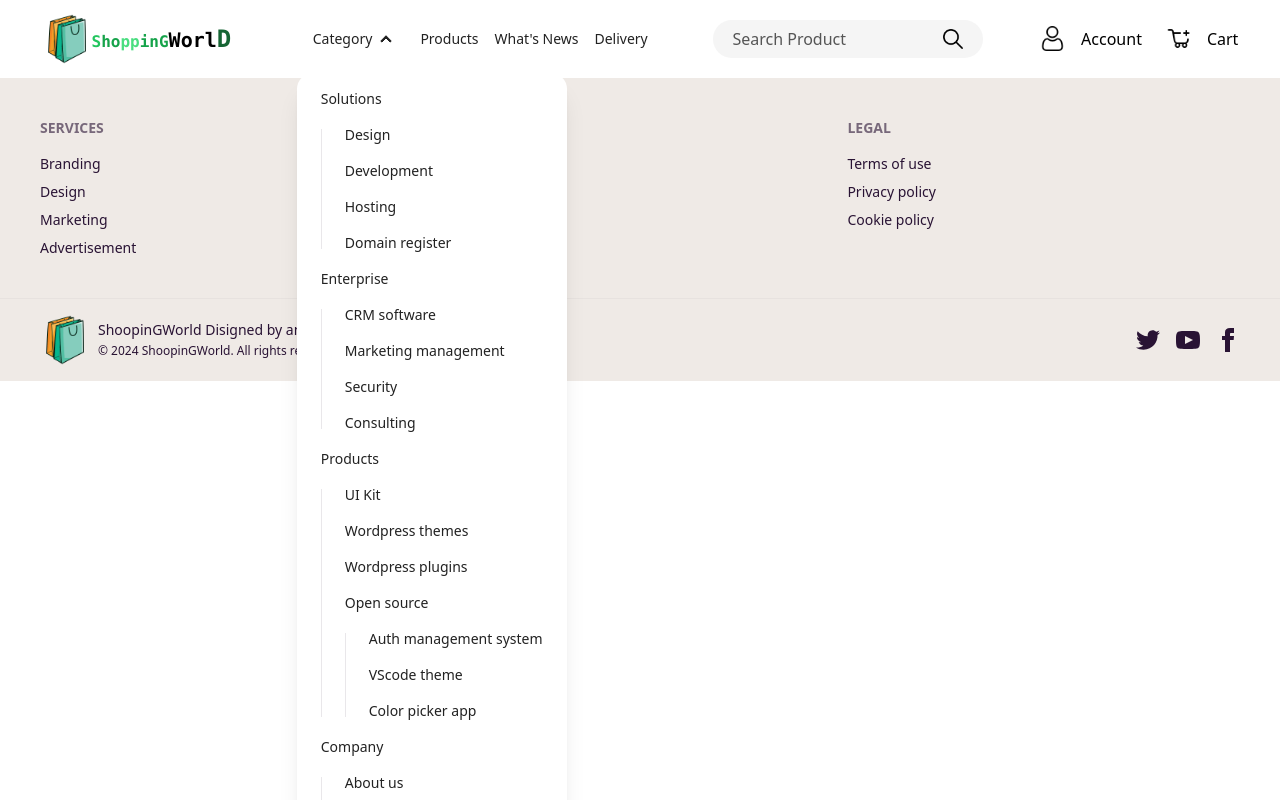
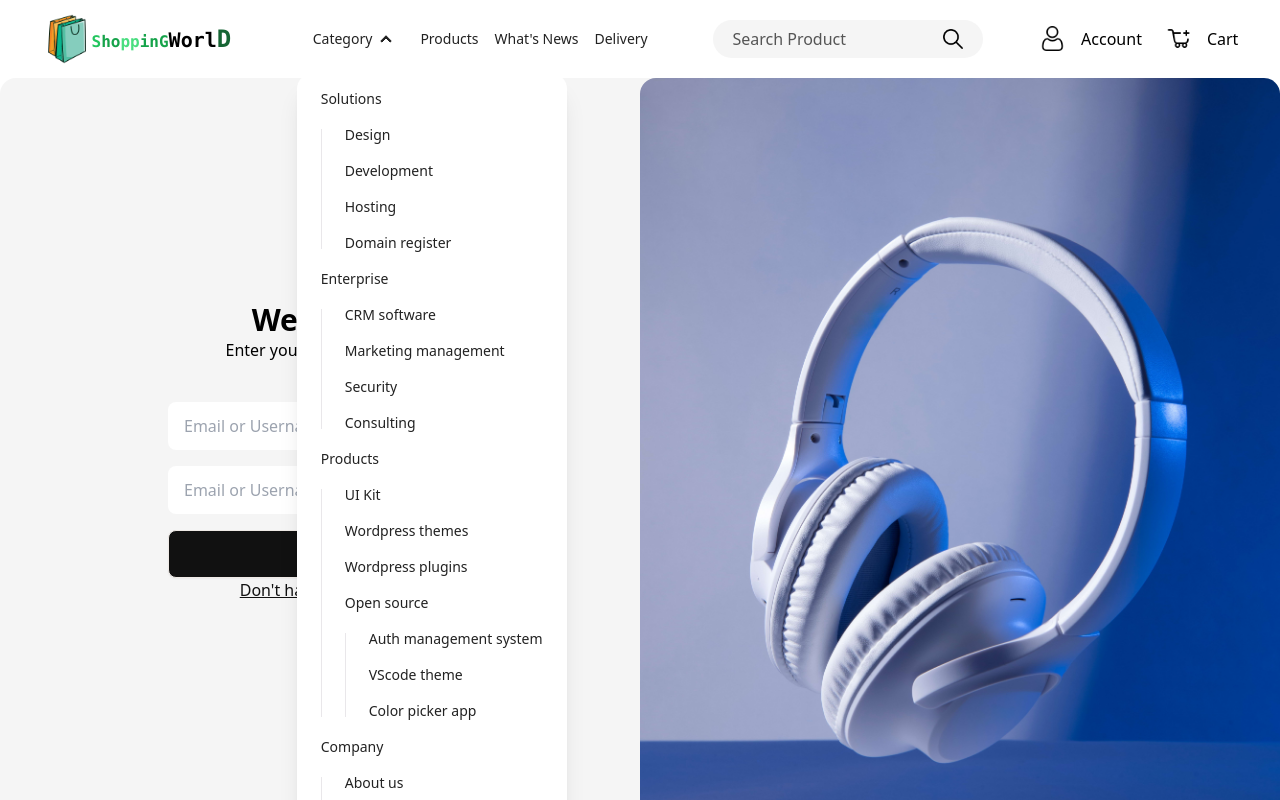
Before and after one commit to amadich/ShoppinGWorld, a React (Vite) app in the folder client/: page /login in a window 1280 px wide. Shown: the top 800 px of the page. Built offline with nearby package versions, Linux system fonts and the light colour scheme.

Commit message:
ShoppingWorld First Push v:0.4

```diff
--- a/client/src/Home.tsx
+++ b/client/src/Home.tsx
@@ -1,6 +1,7 @@
 import { Route, Routes } from "react-router-dom"
 import Main from "./pages/Main/Main"
 import SelectProduct from "./pages/SelectProduct/SelectProduct"
+import Login from "./pages/Login/Login"
 
 
 function Home() {
@@ -11,6 +12,7 @@ function Home() {
       <Routes>
             <Route path="/" element={<Main />} />
             <Route path="/selectproduct/:id" element={<SelectProduct />} />
+            <Route path="/login" element={<Login />} />
       </Routes>
     </>
   )
--- a/client/src/components/Header.tsx
+++ b/client/src/components/Header.tsx
@@ -105,6 +105,7 @@ export default function Header() {
       </div>
 
       <div className="flex gap-6">
+        <Link to="/login">
           <div className="flex items-center space-x-4">
             <img
               src="/public/assets/icons/user.png"
@@ -116,6 +117,7 @@ export default function Header() {
             />
             <p className='hidden md:block'> Account </p>
           </div>
+        </Link>
 
         <div className="flex items-center space-x-4">
           <img
--- a/client/src/index.css
+++ b/client/src/index.css
@@ -1,7 +1,6 @@
 @tailwind base;
 @tailwind components;
 @tailwind utilities;
-
 
 :root {
   background-color: #ffffff;
@@ -15,17 +14,13 @@
   max-width: 50%; /* Adjust as needed */
 }
 
-/* fix */
-
-
-::-webkit-scrollbar {
+/* Custom scrollbar styles */
+body::-webkit-scrollbar {
   width: 5px;
 }
-::-webkit-scrollbar-track {
+body::-webkit-scrollbar-track {
   background: #9e9e9e;
-
 }
-::-webkit-scrollbar-thumb {
+body::-webkit-scrollbar-thumb {
   background: #d4d4d4;
-
- }
+}
--- /dev/null
+++ b/client/src/pages/Login/Login.tsx
@@ -0,0 +1,48 @@
+import { Link } from "react-router-dom";
+import BG_Login from "../../../public/assets/BG_Login_1.jpg";
+
+export default function Login() {
+  return (
+    <>
+            <div className=" w-full h-[100vh] skeleton m-auto flex items-center bg-[whitesmoke] ">
+
+
+                     <div className=" w-1/2 h-full pl-20 text-center m-auto " >
+
+                                 <div className=" mt-56 ">
+                                       <h1 className=" font-[900] text-3xl ">Welcome Back</h1>
+                                       <p>Enter your Unititled account details. </p>
+                                 </div>
+
+                                 <div className=" w-96 text-center m-auto mt-10 space-y-4 ">
+                                    <input type="text"
+                                       placeholder="Email or Username"
+                                       className="input block border-none w-96 bg-[#fff] rounded-lg outline-none " />
+
+                                    <input type="password"
+                                       placeholder="Email or Username"
+                                       className="input block border-none w-96 bg-[#fff] rounded-lg outline-none " />
+
+
+                                    <button className=" btn block bg-[#111] text-white w-96 h-12 rounded-lg duration-150 hover:bg-black ">Login</button>
+
+                                       <Link to="/register" className="text-[#111] pt-10 underline ">Don't have an account? Register</Link>
+                                 </div>
+
+
+                     </div>
+
+
+
+                     {/* THis For Image  */}
+                     <div className=" skeleton w-1/2 h-full "
+                        style={{
+                           background: `url(${BG_Login})`,
+                           backgroundSize: "cover",
+                           backgroundRepeat: "no-repeat",
+                           backgroundPosition: "center center",
+                        }}></div>
+            </div>
+    </>
+  )
+}
```
Also changed, not shown: client/public/assets/BG_LOgin.jpg (added), client/public/assets/BG_Login_1.jpg (added). Lines whose indentation alone changed are shown as unchanged.
